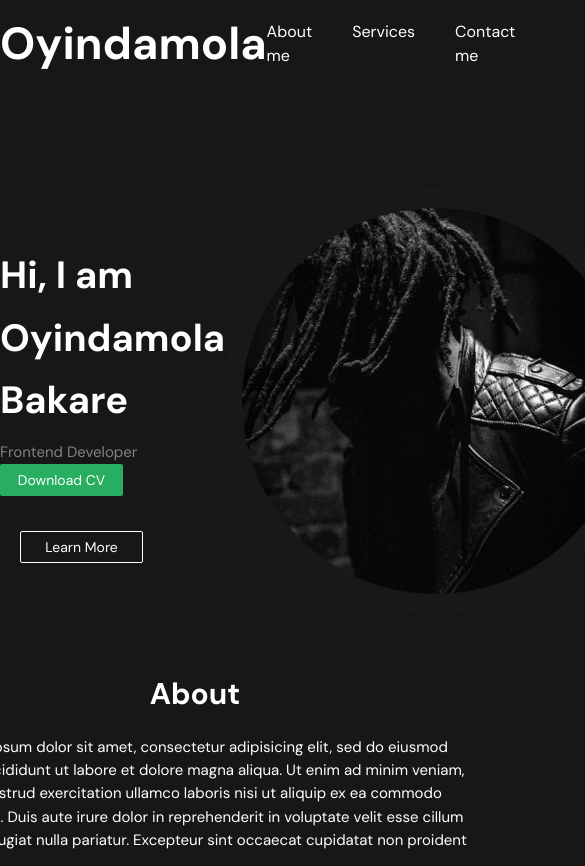
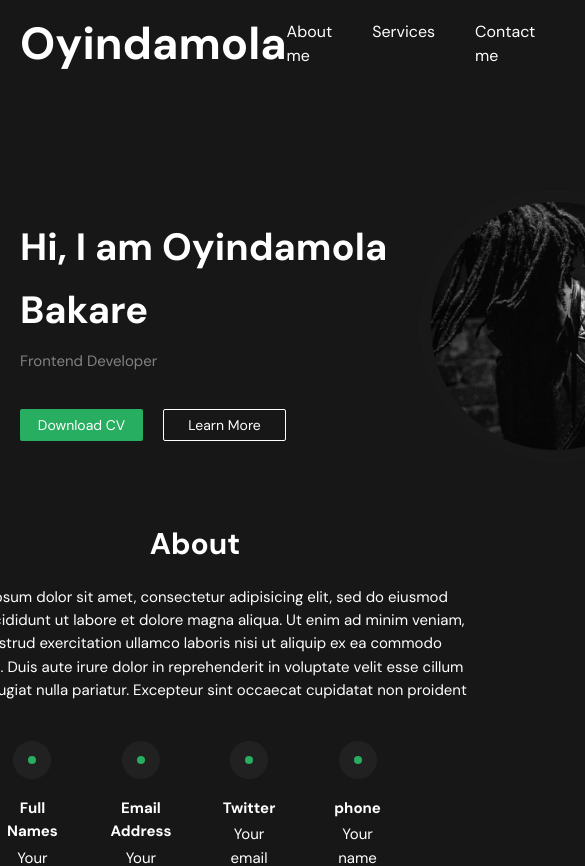
Before and after one commit to Allaiar/first-react, a React (Create React App) app: page / in a window 390 px wide. Shown: the top 866 px of the page, 585 px wide, since content can reach past the window. Built offline with nearby package versions, Linux system fonts and the light colour scheme.

Commit message:
Sass changes

```diff
--- a/src/app.scss
+++ b/src/app.scss
@@ -3,6 +3,7 @@
 
   &__logo {
     @include text(700, 36px, 47px, #fff);
+    margin-left: 20px;
   }
 
   &__nav {
@@ -13,6 +14,7 @@
   &__links {
     display: flex;
     gap: 40px;
+    margin-right: 20px;
     &-link {
       @include text(400, 18px, 23.44px, #fff);
     }
@@ -23,8 +25,10 @@
     align-items: center;
     margin-top: 124px;
     &-left {
+      margin-left: 20px;
       &-text {
         @include text(700, 48px, 62.5px, #fff);
+        width: 400px;
       }
       &-subtext {
         margin-top: 9px;
@@ -144,7 +148,7 @@
       }
       &-right {
         img {
-          width: 420px;
+          width: 270px;
         }
       }
     }
@@ -162,6 +166,9 @@
     }
     &__records {
       gap: 44px;
+      a{
+        font-size: 15px;
+      }
     }
   }
 }
```
